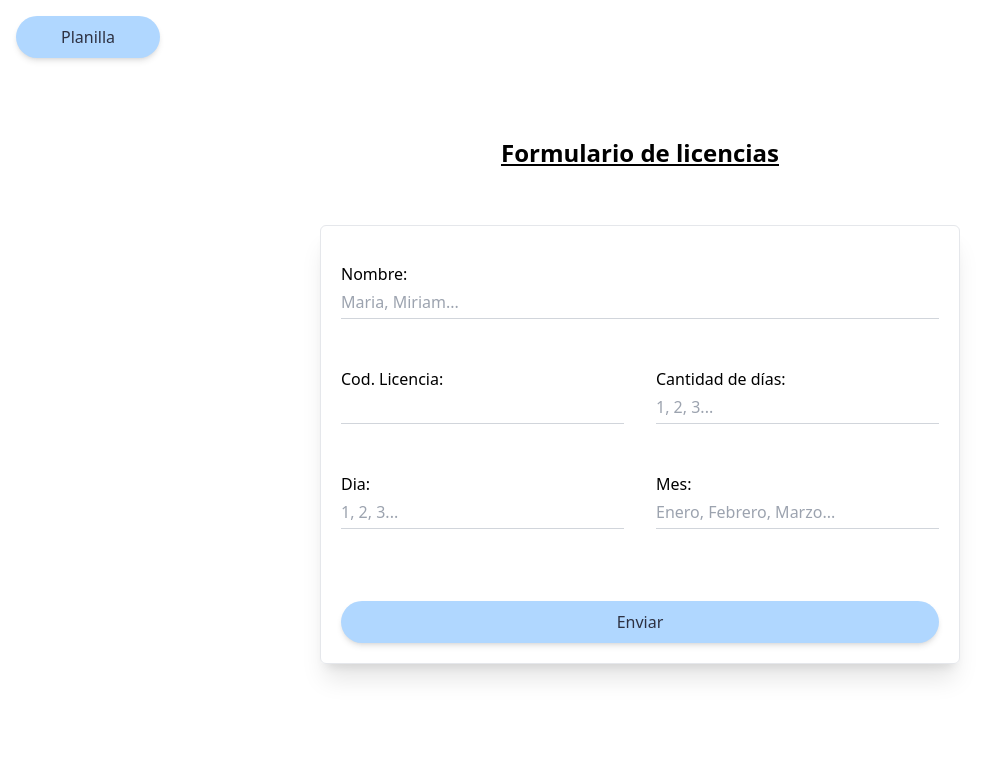
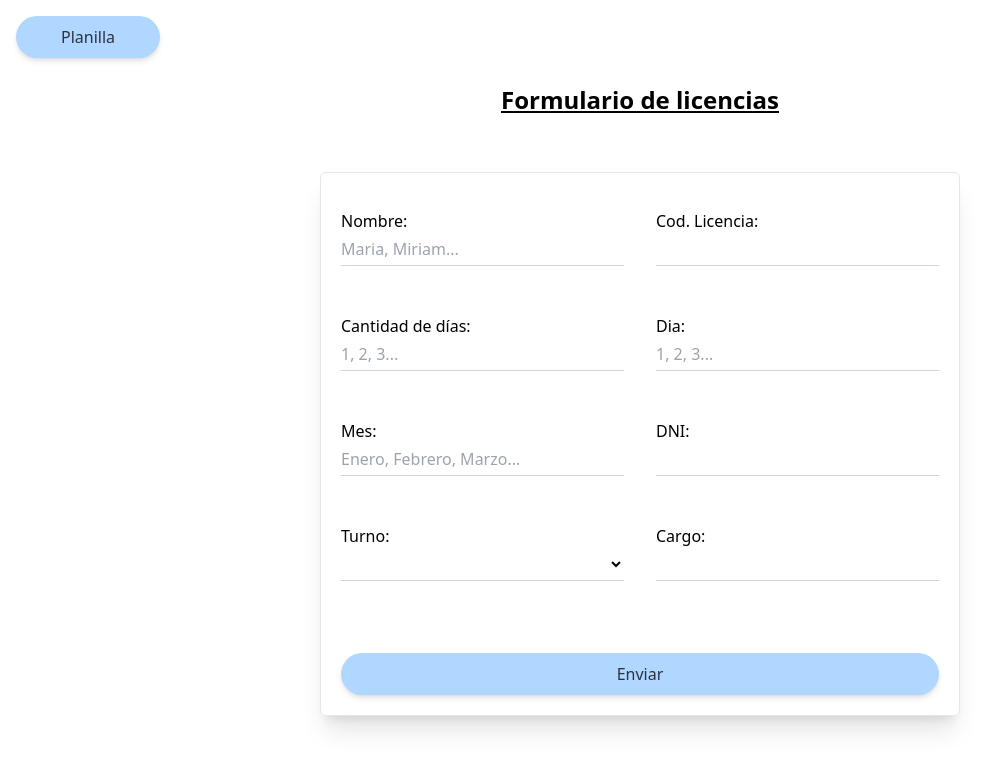
Before and after one commit to alvarezjuanign/managerLicencias, a React (Vite) app in the folder licenciasApp/: page / in a window 1280 px wide. Shown: the top 770 px of the page, without its empty margins (0-1007 px from the left). Built offline with nearby package versions, Linux system fonts and the light colour scheme.

Commit message:
Add more fields

```diff
--- a/licenciasApp/src/Components/Formulario.jsx
+++ b/licenciasApp/src/Components/Formulario.jsx
@@ -9,8 +9,8 @@ export function Formulario() {
     pauseOnHover: false,
     draggable: true,
     progress: undefined,
-    theme: "dark",
-  });
+    theme: "light",
+  })
 
   const notifyError = () => toast.error('Datos erroneos', {
     position: "top-right",
@@ -20,8 +20,8 @@ export function Formulario() {
     pauseOnHover: false,
     draggable: true,
     progress: undefined,
-    theme: "dark",
-  });
+    theme: "light",
+  })
 
   const manejoDatos = (e) => {
     e.preventDefault()
@@ -40,7 +40,6 @@ export function Formulario() {
     }
 
     profesoras.push(profesora)
-
     notify()
 
     localStorage.setItem("Profesoras", JSON.stringify(profesoras))
@@ -52,7 +51,7 @@ export function Formulario() {
       <h2 className="text-2xl underline font-bold mb-4 text-center" > Formulario de licencias</h2 >
       <form className="flex flex-col border border-grey-400 rounded-md p-5 w-3/4 mt-10 shadow-xl lg:w-1/2" onSubmit={manejoDatos}>
         <div className="md:grid grid-cols-2 gap-8 justify-items-center">
-          <p className="w-full col-span-2">
+          <p className="w-full">
             <label htmlFor="nombre" className="block mt-4" >
               Nombre:
             </label>
@@ -87,6 +86,31 @@ export function Formulario() {
             <input type="text" name="mes" id="mes" className="w-full border-b border-gray-300 py-1 focus:border-b focus:border-blue-400 transition-colors focus:outline-none peer bg-inherit" placeholder="Enero, Febrero, Marzo..." />
           </p>
 
+          <p className="w-full mt-4">
+            <label htmlFor="dni" className="block" >
+              DNI:
+            </label>
+            <input type="text" name="dni" id="dni" className="w-full border-b border-gray-300 py-1 focus:border-b focus:border-blue-400 transition-colors focus:outline-none peer bg-inherit" />
+          </p>
+
+          <p className="w-full mt-4">
+            <label htmlFor="turno" className="block" >
+              Turno:
+            </label>
+            <select type="select" name="turno" id="turno" className="w-full border-b border-gray-300 py-1 focus:border-b focus:border-blue-400 transition-colors focus:outline-none peer bg-inherit">
+              <option value="Vacio"></option>
+              <option value="Mañana">Mañana</option>
+              <option value="Tarde">Tarde</option>
+            </select>
+          </p>
+
+          <p className="w-full mt-4">
+            <label htmlFor="cargo" className="block" >
+              Cargo:
+            </label>
+            <input type="text" name="cargo" id="cargo" className="w-full border-b border-gray-300 py-1 focus:border-b focus:border-blue-400 transition-colors focus:outline-none peer bg-inherit" />
+          </p>
+
           <button type="submit" className="mt-10 w-full bg-[#B0D7FF] text-[#2D3142] border border-transparent px-5 py-2 rounded-full shadow-md hover:bg-[#EAE8FF] hover:text-[#ADACB5] active:bg-[#ADACB5] active:text-[#EAE8FF] focus:ring-2 focus:ring-[#B0D7FF] focus:outline-none transition-all duration-200 col-span-2">Enviar</button>
         </div>
       </form>
```
